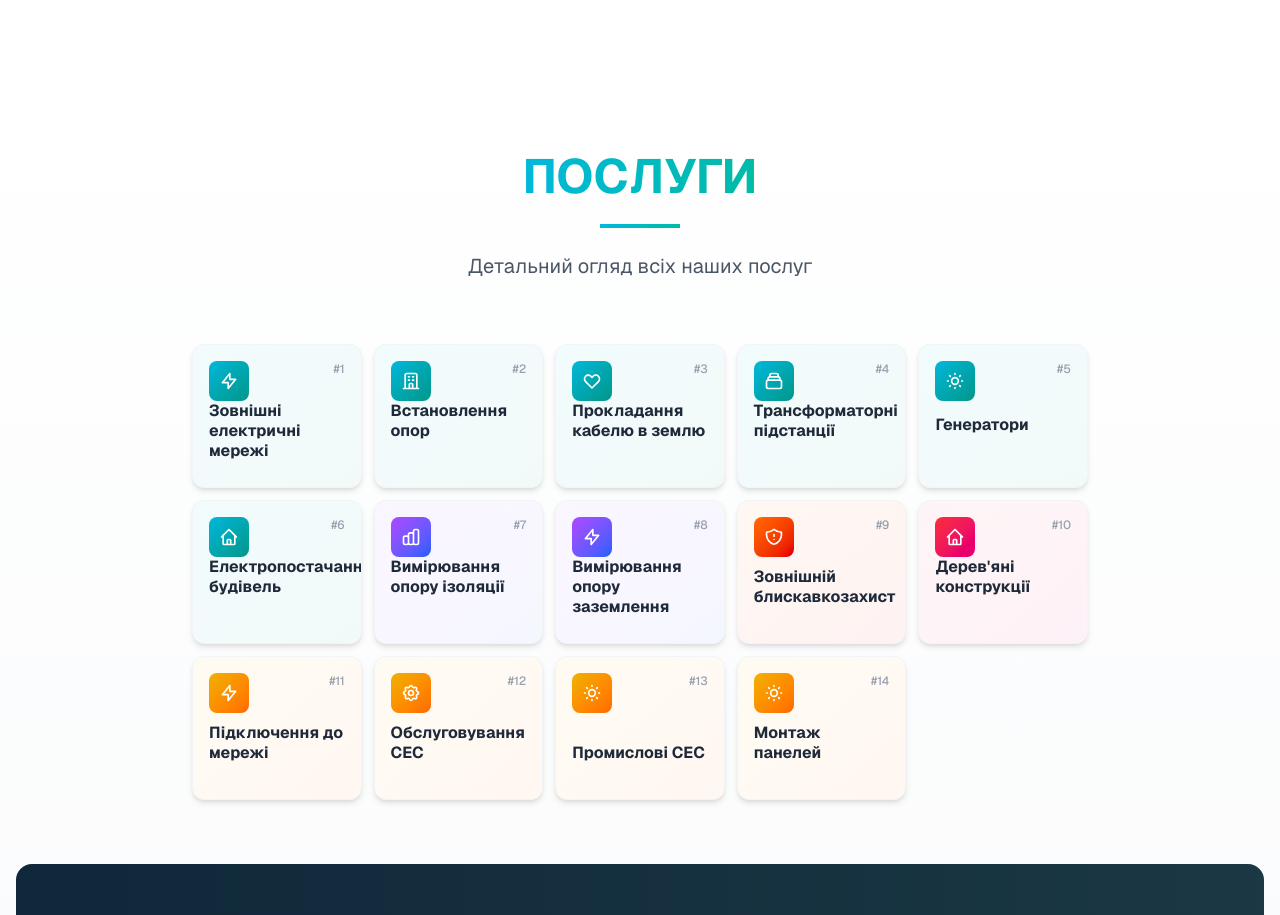
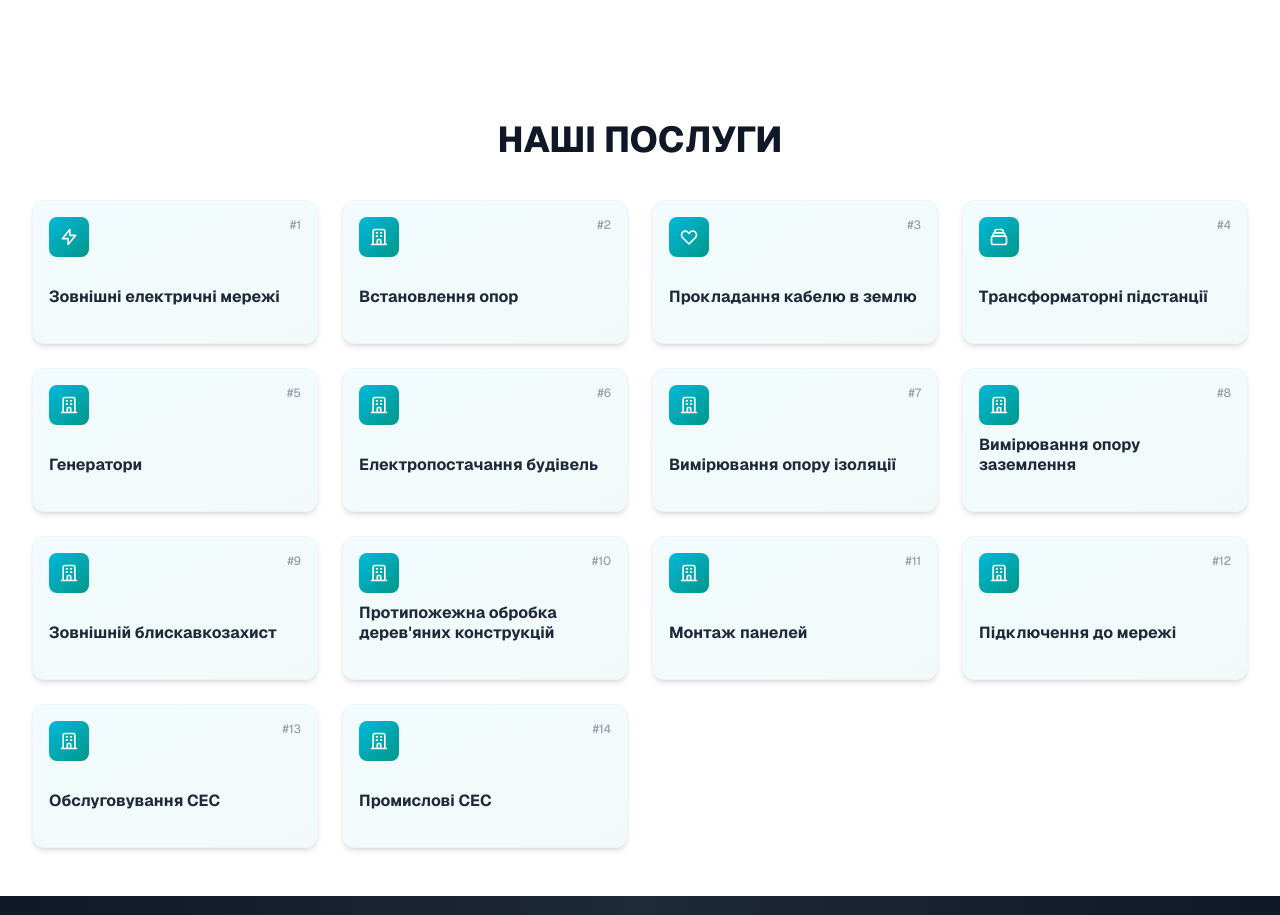
Before and after one commit to Natali993/texnic, a Next.js app: page / in a window 1280 px wide. Shown: the part 1880-2795 px from the top of the page. Built offline with nearby package versions, Linux system fonts and the light colour scheme.

Commit message:
feat: update tiles layout & visuals

```diff
--- a/src/app/antifire-obrobka/page.tsx
+++ b/src/app/antifire-obrobka/page.tsx
@@ -27,7 +27,7 @@ export default function AntifireObrobka() {
                 <path strokeLinecap="round" strokeLinejoin="round" strokeWidth={2} d="M3 12l2-2m0 0l7-7 7 7M5 10v10a1 1 0 001 1h3m10-11l2 2m-2-2v10a1 1 0 01-1 1h-3m-6 0a1 1 0 001-1v-4a1 1 0 011-1h2a1 1 0 011 1v4a1 1 0 001 1m-6 0h6" />
               </svg>
             </div>
-            <h3 className="text-xl font-bold text-gray-800 mb-4">Дерев'яні конструкції</h3>
+            <h3 className="text-xl font-bold text-gray-800 mb-4">Протипожежна обробка дерев'яних конструкцій</h3>
             <p className="text-gray-600 mb-4">
               Обробка дерев'яних елементів будівель спеціальними вогнезахисними просоченнями та фарбами.
             </p>
--- a/src/components/HeroSection.tsx
+++ b/src/components/HeroSection.tsx
@@ -47,10 +47,10 @@ export const HeroSection = () => {
 
               <div className="flex flex-col sm:flex-row space-y-4 sm:space-y-0 sm:space-x-4">
                 <Link
-                  href="/"
+                  href="/posluhy"
                   className="bg-gradient-to-r from-cyan-500 to-teal-500 hover:from-cyan-600 hover:to-teal-600 text-white px-6 sm:px-8 py-3 sm:py-4 rounded-full font-semibold transition-all duration-300 shadow-lg hover:shadow-xl transform hover:-translate-y-1 text-center text-sm sm:text-base"
                 >
-                  Наші послуги
+                  ПОСЛУГИ
                 </Link>
                 <Link
                   href="/contact"
--- a/src/components/ServicesInfographicSection.tsx
+++ b/src/components/ServicesInfographicSection.tsx
@@ -1,4 +1,5 @@
 'use client';
+
 import Link from 'next/link';
 
 const ServiceTile = ({ service, index }: { service: any, index: number }) => {
@@ -45,7 +46,7 @@ const ServiceTile = ({ service, index }: { service: any, index: number }) => {
 export function ServicesInfographicSection() {
   const services = [
     // Електромонтажні роботи
-    {
+   {
       name: 'Зовнішні електричні мережі',
       category: 'Електромонтажні роботи',
       href: '/elektromontazhni-roboty#zovnishni-elektrichni-merezhi',
@@ -96,7 +97,7 @@ export function ServicesInfographicSection() {
       gradient: 'bg-gradient-to-br from-cyan-500 to-teal-600',
       icon: (
         <svg className="w-4 h-4 sm:w-5 sm:h-5 text-white" fill="none" stroke="currentColor" viewBox="0 0 24 24">
-          <path strokeLinecap="round" strokeLinejoin="round" strokeWidth={2} d="M12 3v1m0 16v1m9-9h-1M4 12H3m15.364 6.364l-.707-.707M6.343 6.343l-.707-.707m12.728 0l-.707.707M6.343 17.657l-.707.707M16 12a4 4 0 11-8 0 4 4 0 018 0z" />
+          <path strokeLinecap="round" strokeLinejoin="round" strokeWidth={2} d="M19 21V5a2 2 0 00-2-2H7a2 2 0 00-2 2v16m14 0h2m-2 0h-5m-9 0H3m2 0h5M9 7h1m-1 4h1m4-4h1m-1 4h1m-5 10v-5a1 1 0 011-1h2a1 1 0 011 1v5m-4 0h4" />
         </svg>
       ),
     },
@@ -107,20 +108,18 @@ export function ServicesInfographicSection() {
       gradient: 'bg-gradient-to-br from-cyan-500 to-teal-600',
       icon: (
         <svg className="w-4 h-4 sm:w-5 sm:h-5 text-white" fill="none" stroke="currentColor" viewBox="0 0 24 24">
-          <path strokeLinecap="round" strokeLinejoin="round" strokeWidth={2} d="M3 12l2-2m0 0l7-7 7 7M5 10v10a1 1 0 001 1h3m10-11l2 2m-2-2v10a1 1 0 01-1 1h-3m-6 0a1 1 0 001-1v-4a1 1 0 011-1h2a1 1 0 011 1v4a1 1 0 001 1m-6 0h6" />
+          <path strokeLinecap="round" strokeLinejoin="round" strokeWidth={2} d="M19 21V5a2 2 0 00-2-2H7a2 2 0 00-2 2v16m14 0h2m-2 0h-5m-9 0H3m2 0h5M9 7h1m-1 4h1m4-4h1m-1 4h1m-5 10v-5a1 1 0 011-1h2a1 1 0 011 1v5m-4 0h4" />
         </svg>
       ),
     },
-
-    // Електрична лабораторія
     {
       name: 'Вимірювання опору ізоляції',
       category: 'Електрична лабораторія',
       href: '/electrichna-laboratoria#vymiriuvannia-oporu-izoliatsii',
-      gradient: 'bg-gradient-to-br from-purple-500 to-blue-600',
+      gradient: 'bg-gradient-to-br from-cyan-500 to-teal-600',
       icon: (
         <svg className="w-4 h-4 sm:w-5 sm:h-5 text-white" fill="none" stroke="currentColor" viewBox="0 0 24 24">
-          <path strokeLinecap="round" strokeLinejoin="round" strokeWidth={2} d="M9 19v-6a2 2 0 00-2-2H5a2 2 0 00-2 2v6a2 2 0 002 2h2a2 2 0 002-2zm0 0V9a2 2 0 012-2h2a2 2 0 012 2v10m-6 0a2 2 0 002 2h2a2 2 0 002-2m0 0V5a2 2 0 012-2h2a2 2 0 012 2v14a2 2 0 01-2 2h-2a2 2 0 01-2-2z" />
+          <path strokeLinecap="round" strokeLinejoin="round" strokeWidth={2} d="M19 21V5a2 2 0 00-2-2H7a2 2 0 00-2 2v16m14 0h2m-2 0h-5m-9 0H3m2 0h5M9 7h1m-1 4h1m4-4h1m-1 4h1m-5 10v-5a1 1 0 011-1h2a1 1 0 011 1v5m-4 0h4" />
         </svg>
       ),
     },
@@ -128,131 +127,93 @@ export function ServicesInfographicSection() {
       name: 'Вимірювання опору заземлення',
       category: 'Електрична лабораторія',
       href: '/electrichna-laboratoria#vymiriuvannia-oporu-zazemlennia',
-      gradient: 'bg-gradient-to-br from-purple-500 to-blue-600',
+      gradient: 'bg-gradient-to-br from-cyan-500 to-teal-600',
       icon: (
         <svg className="w-4 h-4 sm:w-5 sm:h-5 text-white" fill="none" stroke="currentColor" viewBox="0 0 24 24">
-          <path strokeLinecap="round" strokeLinejoin="round" strokeWidth={2} d="M13 10V3L4 14h7v7l9-11h-7z" />
-        </svg>
-      ),
-    },
-
-    // Блискавкозахист
-    {
-      name: 'Зовнішній блискавкозахист',
-      category: 'Блискавкозахист',
-      href: '/blyskaykozahyst#zovnishnii-blyskaykozahyst',
-      gradient: 'bg-gradient-to-br from-orange-500 to-red-600',
-      icon: (
-        <svg className="w-4 h-4 sm:w-5 sm:h-5 text-white" fill="none" stroke="currentColor" viewBox="0 0 24 24">
-          <path strokeLinecap="round" strokeLinejoin="round" strokeWidth={2} d="M20.618 5.984A11.955 11.955 0 0112 2.944a11.955 11.955 0 01-8.618 3.04A12.02 12.02 0 003 9c0 5.591 3.824 10.29 9 11.622 5.176-1.332 9-6.03 9-11.622 0-1.042-.133-2.052-.382-3.016zM12 9v2m0 4h.01" />
-        </svg>
-      ),
-    },
-
-
-    // Протипожежна обробка
-    {
-      name: 'Дерев\'яні конструкції',
-      category: 'Протипожежна обробка',
-      href: '/antifire-obrobka#dereviani-konstruktsii',
-      gradient: 'bg-gradient-to-br from-red-500 to-pink-600',
-      icon: (
-        <svg className="w-4 h-4 sm:w-5 sm:h-5 text-white" fill="none" stroke="currentColor" viewBox="0 0 24 24">
-          <path strokeLinecap="round" strokeLinejoin="round" strokeWidth={2} d="M3 12l2-2m0 0l7-7 7 7M5 10v10a1 1 0 001 1h3m10-11l2 2m-2-2v10a1 1 0 01-1 1h-3m-6 0a1 1 0 001-1v-4a1 1 0 011-1h2a1 1 0 011 1v4a1 1 0 001 1m-6 0h6" />
-        </svg>
-      ),
-    },
-
-    // Сонячні електростанції
-    {
-      name: 'Підключення до мережі',
-      category: 'Сонячні електростанції',
-      href: '/sonychni-elektrostancii#pidkliuchennia-do-merezhi',
-      gradient: 'bg-gradient-to-br from-yellow-500 to-orange-500',
-      icon: (
-        <svg className="w-4 h-4 sm:w-5 sm:h-5 text-white" fill="none" stroke="currentColor" viewBox="0 0 24 24">
-          <path strokeLinecap="round" strokeLinejoin="round" strokeWidth={2} d="M13 10V3L4 14h7v7l9-11h-7z" />
+          <path strokeLinecap="round" strokeLinejoin="round" strokeWidth={2} d="M19 21V5a2 2 0 00-2-2H7a2 2 0 00-2 2v16m14 0h2m-2 0h-5m-9 0H3m2 0h5M9 7h1m-1 4h1m4-4h1m-1 4h1m-5 10v-5a1 1 0 011-1h2a1 1 0 011 1v5m-4 0h4" />
         </svg>
       ),
     },
     {
-      name: 'Обслуговування СЕС',
-      category: 'Сонячні електростанції',
-      href: '/sonychni-elektrostancii#obslugovuvannia-ses',
-      gradient: 'bg-gradient-to-br from-yellow-500 to-orange-500',
+      name: 'Зовнішній блискавкозахист',
+      category: 'Блискавкозахист',
+      href: '/blyskaykozahyst#zovnishniy-blyskavozakhist',
+      gradient: 'bg-gradient-to-br from-cyan-500 to-teal-600',
       icon: (
         <svg className="w-4 h-4 sm:w-5 sm:h-5 text-white" fill="none" stroke="currentColor" viewBox="0 0 24 24">
-          <path strokeLinecap="round" strokeLinejoin="round" strokeWidth={2} d="M10.325 4.317c.426-1.756 2.924-1.756 3.35 0a1.724 1.724 0 002.573 1.066c1.543-.94 3.31.826 2.37 2.37a1.724 1.724 0 001.065 2.572c1.756.426 1.756 2.924 0 3.35a1.724 1.724 0 00-1.066 2.573c.94 1.543-.826 3.31-2.37 2.37a1.724 1.724 0 00-2.572 1.065c-.426 1.756-2.924 1.756-3.35 0a1.724 1.724 0 00-2.573-1.066c-1.543.94-3.31-.826-2.37-2.37a1.724 1.724 0 00-1.065-2.572c-1.756-.426-1.756-2.924 0-3.35a1.724 1.724 0 001.066-2.573c-.94-1.543.826-3.31 2.37-2.37.996.608 2.296.07 2.572-1.065z" />
-          <path strokeLinecap="round" strokeLinejoin="round" strokeWidth={2} d="M15 12a3 3 0 11-6 0 3 3 0 016 0z" />
+          <path strokeLinecap="round" strokeLinejoin="round" strokeWidth={2} d="M19 21V5a2 2 0 00-2-2H7a2 2 0 00-2 2v16m14 0h2m-2 0h-5m-9 0H3m2 0h5M9 7h1m-1 4h1m4-4h1m-1 4h1m-5 10v-5a1 1 0 011-1h2a1 1 0 011 1v5m-4 0h4" />
         </svg>
       ),
     },
-
     {
-      name: 'Промислові СЕС',
-      category: 'Сонячні електростанції',
-      href: '/sonychni-elektrostancii#promyslovi-ses',
-      gradient: 'bg-gradient-to-br from-yellow-500 to-orange-500',
+      name: 'Протипожежна обробка дерев\'яних конструкцій',
+      category: 'Протипожежна обробка',
+      href: '/antifire-obrobka#dereviani-konstruktsii',
+      gradient: 'bg-gradient-to-br from-cyan-500 to-teal-600',
       icon: (
         <svg className="w-4 h-4 sm:w-5 sm:h-5 text-white" fill="none" stroke="currentColor" viewBox="0 0 24 24">
-          <path strokeLinecap="round" strokeLinejoin="round" strokeWidth={2} d="M12 3v1m0 16v1m9-9h-1M4 12H3m15.364 6.364l-.707-.707M6.343 6.343l-.707-.707m12.728 0l-.707.707M6.343 17.657l-.707.707M16 12a4 4 0 11-8 0 4 4 0 018 0z" />
+          <path strokeLinecap="round" strokeLinejoin="round" strokeWidth={2} d="M19 21V5a2 2 0 00-2-2H7a2 2 0 00-2 2v16m14 0h2m-2 0h-5m-9 0H3m2 0h5M9 7h1m-1 4h1m4-4h1m-1 4h1m-5 10v-5a1 1 0 011-1h2a1 1 0 011 1v5m-4 0h4" />
         </svg>
       ),
     },
     {
       name: 'Монтаж панелей',
       category: 'Сонячні електростанції',
-      href: '/sonychni-elektrostancii#montazh-paneli',
-      gradient: 'bg-gradient-to-br from-yellow-500 to-orange-500',
+      href: '/sonychni-elektrostancii#montazh-paneley',
+      gradient: 'bg-gradient-to-br from-cyan-500 to-teal-600',
       icon: (
         <svg className="w-4 h-4 sm:w-5 sm:h-5 text-white" fill="none" stroke="currentColor" viewBox="0 0 24 24">
-          <path strokeLinecap="round" strokeLinejoin="round" strokeWidth={2} d="M12 3v1m0 16v1m9-9h-1M4 12H3m15.364 6.364l-.707-.707M6.343 6.343l-.707-.707m12.728 0l-.707.707M6.343 17.657l-.707.707M16 12a4 4 0 11-8 0 4 4 0 018 0z" />
+          <path strokeLinecap="round" strokeLinejoin="round" strokeWidth={2} d="M19 21V5a2 2 0 00-2-2H7a2 2 0 00-2 2v16m14 0h2m-2 0h-5m-9 0H3m2 0h5M9 7h1m-1 4h1m4-4h1m-1 4h1m-5 10v-5a1 1 0 011-1h2a1 1 0 011 1v5m-4 0h4" />
         </svg>
       ),
-    }
+    },
+    {
+      name: 'Підключення до мережі',
+      category: 'Сонячні електростанції',
+      href: '/sonychni-elektrostancii#pidkliuchennia-do-merezhi',
+      gradient: 'bg-gradient-to-br from-cyan-500 to-teal-600',
+      icon: (
+        <svg className="w-4 h-4 sm:w-5 sm:h-5 text-white" fill="none" stroke="currentColor" viewBox="0 0 24 24">
+          <path strokeLinecap="round" strokeLinejoin="round" strokeWidth={2} d="M19 21V5a2 2 0 00-2-2H7a2 2 0 00-2 2v16m14 0h2m-2 0h-5m-9 0H3m2 0h5M9 7h1m-1 4h1m4-4h1m-1 4h1m-5 10v-5a1 1 0 011-1h2a1 1 0 011 1v5m-4 0h4" />
+        </svg>
+      ),
+    },
+    {
+      name: 'Обслуговування СЕС',
+      category: 'Електромонтажні роботи',
+      href: '/sonychni-elektrostancii#obslugovuvannia-ses',
+      gradient: 'bg-gradient-to-br from-cyan-500 to-teal-600',
+      icon: (
+        <svg className="w-4 h-4 sm:w-5 sm:h-5 text-white" fill="none" stroke="currentColor" viewBox="0 0 24 24">
+          <path strokeLinecap="round" strokeLinejoin="round" strokeWidth={2} d="M19 21V5a2 2 0 00-2-2H7a2 2 0 00-2 2v16m14 0h2m-2 0h-5m-9 0H3m2 0h5M9 7h1m-1 4h1m4-4h1m-1 4h1m-5 10v-5a1 1 0 011-1h2a1 1 0 011 1v5m-4 0h4" />
+        </svg>
+      ),
+    },
+    {
+      name: 'Промислові СЕС',
+      category: 'Сонячні електростанції',
+      href: '/sonychni-elektrostancii#promyslovi-ses',
+      gradient: 'bg-gradient-to-br from-cyan-500 to-teal-600',
+      icon: (
+        <svg className="w-4 h-4 sm:w-5 sm:h-5 text-white" fill="none" stroke="currentColor" viewBox="0 0 24 24">
+          <path strokeLinecap="round" strokeLinejoin="round" strokeWidth={2} d="M19 21V5a2 2 0 00-2-2H7a2 2 0 00-2 2v16m14 0h2m-2 0h-5m-9 0H3m2 0h5M9 7h1m-1 4h1m4-4h1m-1 4h1m-5 10v-5a1 1 0 011-1h2a1 1 0 011 1v5m-4 0h4" />
+        </svg>
+      ),
+    },
+
+
   ];
 
   return (
-    <div className="py-20 bg-gradient-to-b from-white to-gray-50">
-      <div className="container mx-auto px-4">
-        {/* Header */}
-        <div className="text-center mb-16">
-          <h2 className="text-5xl font-bold text-gray-800 mb-6">
-            <span className="bg-gradient-to-r from-cyan-500 to-teal-500 bg-clip-text text-transparent">ПОСЛУГИ</span>
-          </h2>
-          <div className="w-20 h-1 bg-gradient-to-r from-cyan-500 to-teal-500 mx-auto mb-6"></div>
-          <p className="text-xl text-gray-600 max-w-3xl mx-auto">
-            Детальний огляд всіх наших послуг
-          </p>
-        </div>
+    <div className="max-w-7xl mx-auto px-4 sm:px-6 lg:px-8 py-12">
+      <div className="text-center mb-10">
+        <h2 className="text-3xl font-extrabold text-gray-900 sm:text-4xl">НАШІ ПОСЛУГИ</h2>
+      </div>
 
-        {/* Services Grid */}
-        <div className="grid grid-cols-2 sm:grid-cols-3 md:grid-cols-4 lg:grid-cols-5 gap-3 max-w-4xl mx-auto ">
-          {services.map((service, index) => (
-            <ServiceTile key={index} service={service} index={index} />
-          ))}
-        </div>
-
-        {/* Bottom CTA */}
-        <div className="text-center mt-16">
-          <div className="bg-gradient-to-r from-gray-900 to-gray-800 rounded-2xl p-12 relative overflow-hidden">
-            <div className="absolute inset-0 bg-gradient-to-r from-cyan-500/10 to-teal-500/10"></div>
-            <div className="relative z-10">
-              <h3 className="text-3xl font-bold text-white mb-4">
-                Не знайшли потрібну послугу?
-              </h3>
-              <p className="text-gray-300 mb-8 text-lg">
-                Зв'яжіться з нами, і ми знайдемо рішення для вашого проекту
-              </p>
-              <Link
-                href="/contact"
-                className="bg-gradient-to-r from-cyan-500 to-teal-500 hover:from-cyan-600 hover:to-teal-600 text-white px-8 py-4 rounded-full font-semibold transition-all duration-300 shadow-lg hover:shadow-xl transform hover:-translate-y-1 inline-block"
-              >
-                Консультація спеціаліста
-              </Link>
-            </div>
-          </div>
-        </div>
+      <div className="grid grid-cols-1 sm:grid-cols-2 lg:grid-cols-4 gap-6">
+        {services.map((service, index) => (
+          <ServiceTile key={index} service={service} index={index} />
+        ))}
       </div>
     </div>
   );
```
Also changed, not shown: src/app/about/page.tsx (deleted, +0 -11 lines), src/app/orenda-elektroinstrymentiv/page.tsx (deleted, +0 -11 lines), public/icon1.png (added).
